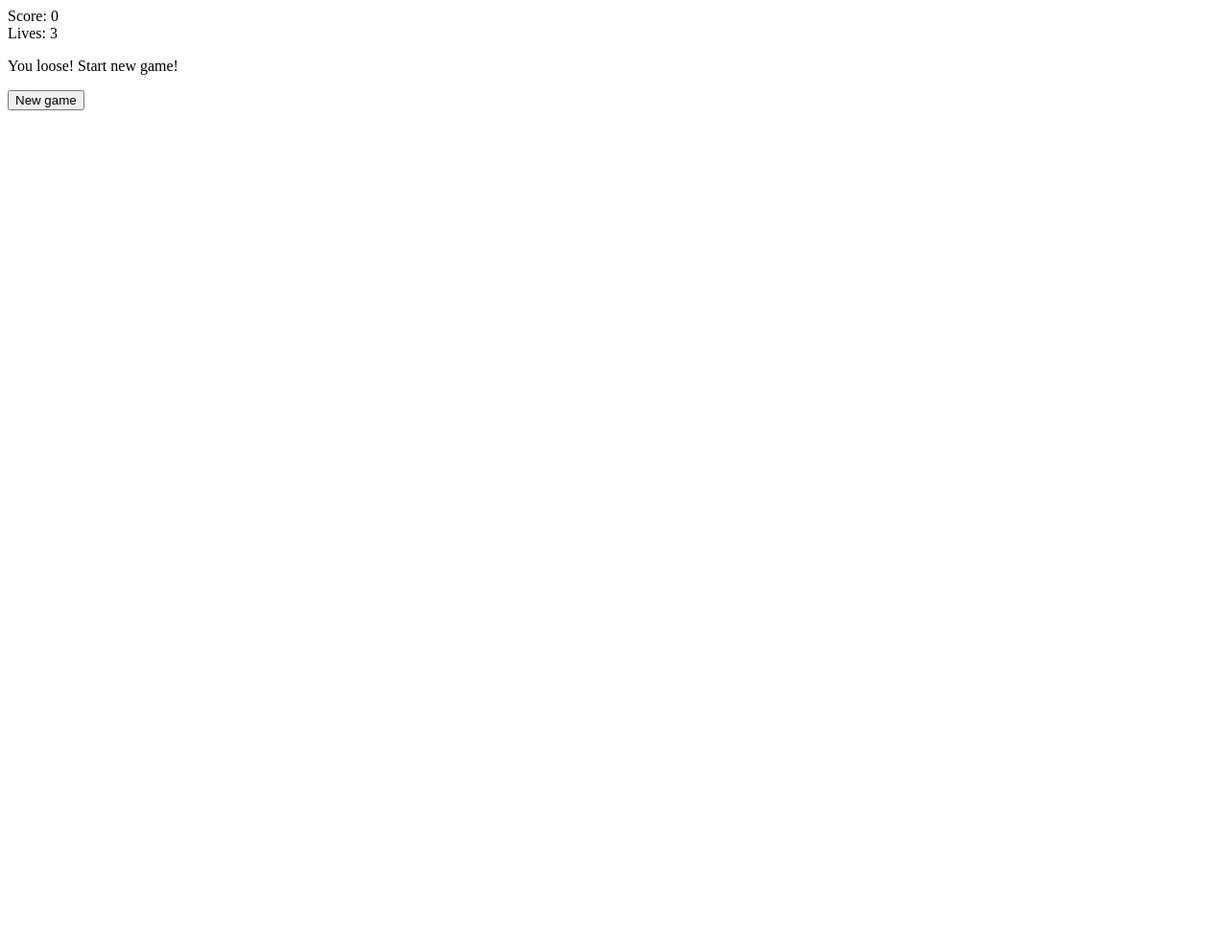
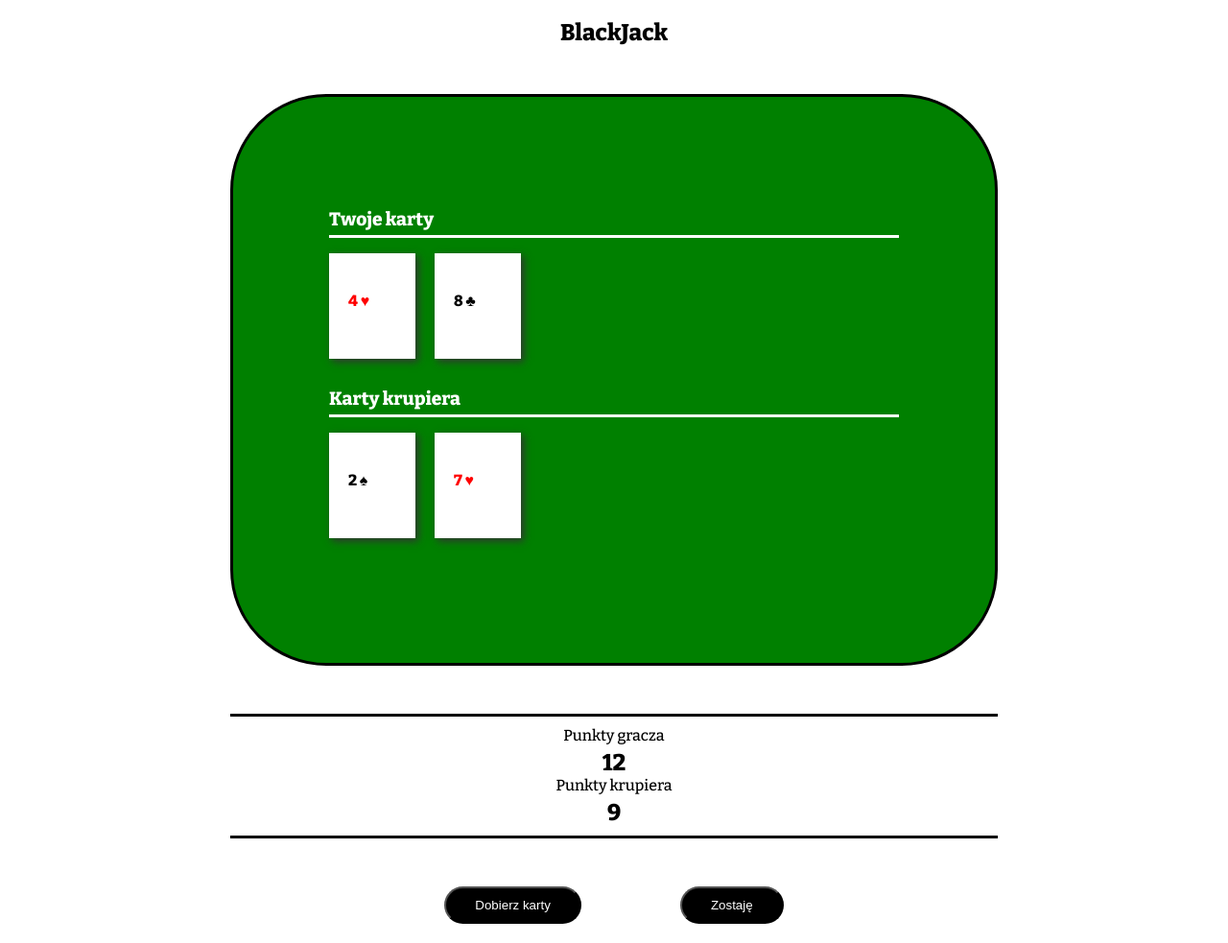
Before and after one commit to Gregoryannn/BlackJack, a plain HTML site: page index.html in a window 1280 px wide. Shown: the whole page at 96% size. Before the commit the page ends 800 px from the top, so only its background shows below. Drawn offline with nearby package versions, Linux system fonts and the light colour scheme.

Commit message:
Update index.html

```diff
--- a/index.html
+++ b/index.html
@@ -1,26 +1,33 @@
 <!DOCTYPE html>
 <html lang="en">
-
 <head>
     <meta charset="UTF-8">
     <meta name="viewport" content="width=device-width, initial-scale=1.0">
-    <title>Spaceship</title>
+    <title>BlackJack</title>
+    <link href="https://fonts.googleapis.com/css2?family=Bitter:wght@100;500;800&display=swap" rel="stylesheet">
+    <link rel="stylesheet" href="style.css">
 </head>
-
 <body>
-    <div class="container">
-        <div class="spaceship"></div>
-        <section class="information">
-            <article class="information__content">Score: 0</article>
-            <article class="information__content">Lives: 3</article>
-        </section>
-        <div class="modal">
-            <div class="modal__content">
-                <p class="modal__text">You loose! Start new game!</p>
-                <button class="modal__button">New game</button>
-            </div>
+    <section id="blackJack">
+        <header>
+            <h1>BlackJack</h1>
+        </header>
+        <div id="message"></div>
+        <div id="table">
+            <h2>Twoje karty</h2>
+            <div id="playersCards"></div>
+            <h2>Karty krupiera</h2>
+            <div id="dealersCards"></div>
         </div>
-    </div>
+        <div id="points">
+            Punkty gracza <div id="playerPoints"></div>
+            Punkty krupiera <div id="dealerPoints"></div>
+        </div>
+        <div id="buttons">
+            <button id="hit">Dobierz karty</button>
+            <button id="stand">Zostaję</button>
+        </div>
+    </section>
+    <script src="./app/Game.js" type="module"></script>
 </body>
-
 </html>
```
